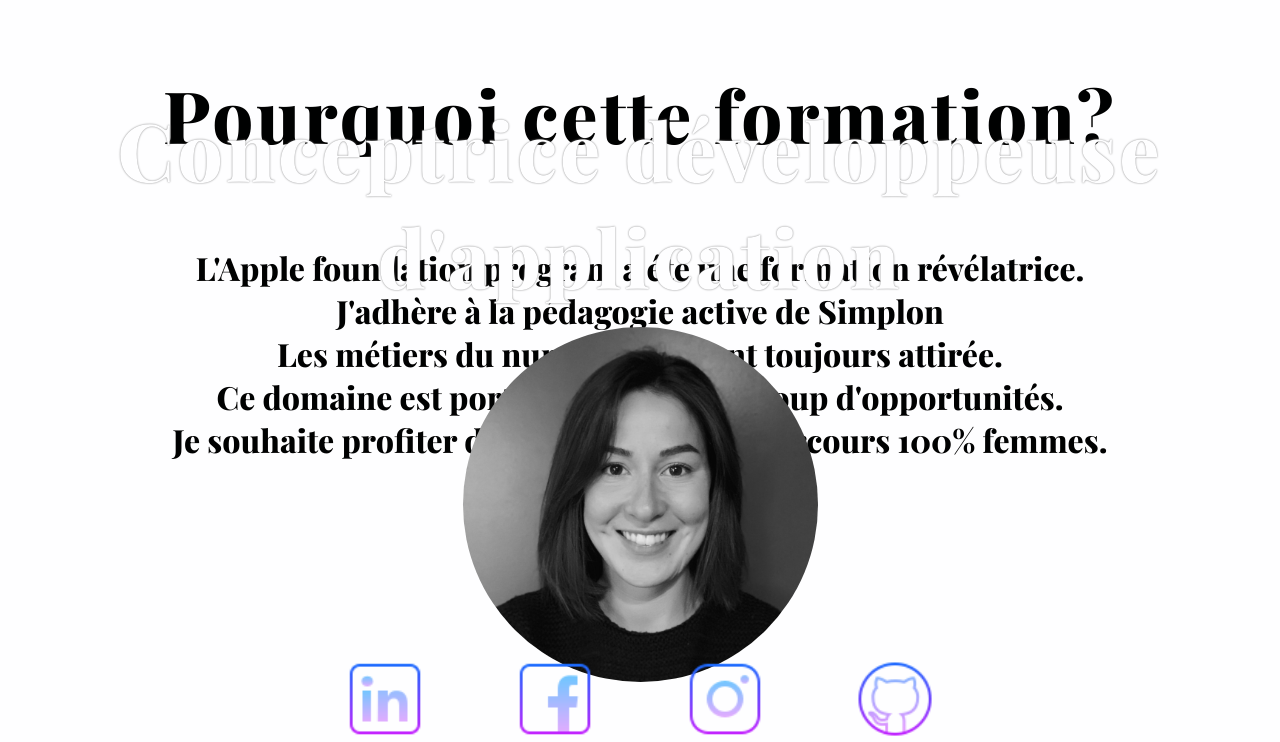
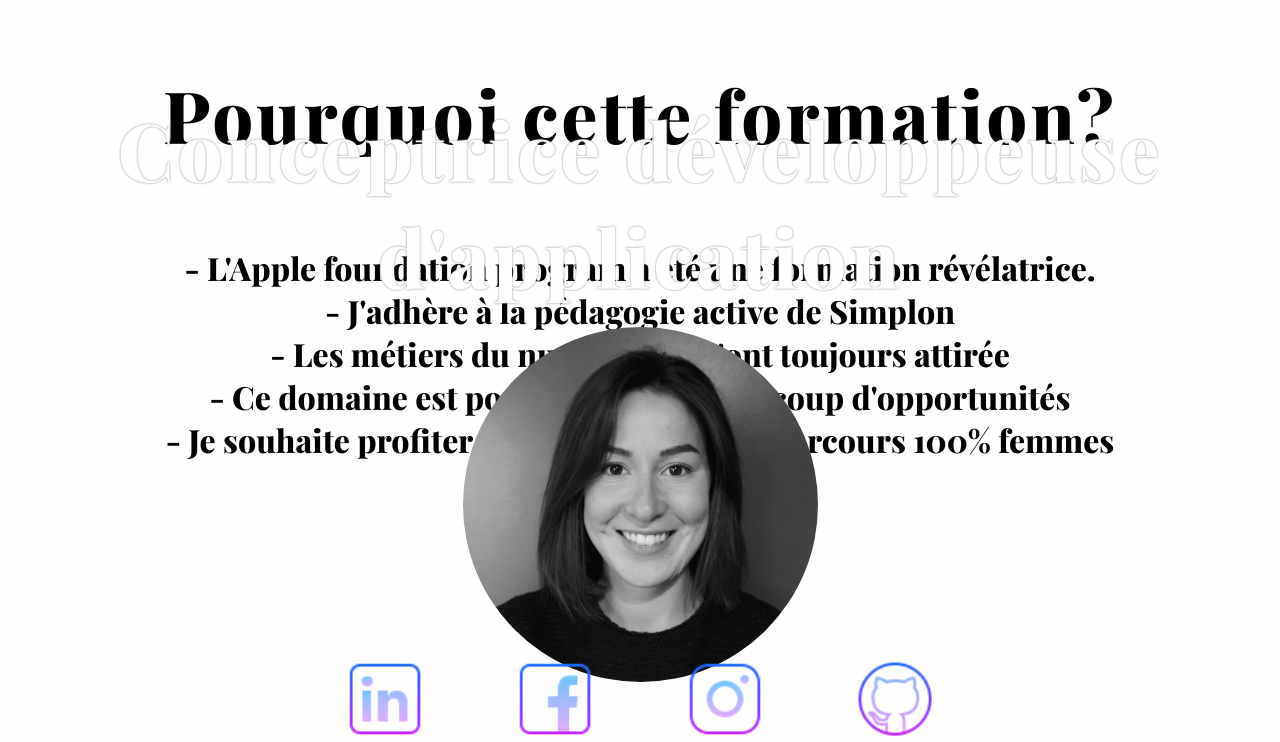
Before and after one commit to Lexie-web/Lexie-web, a plain HTML site: page index.html in a window 1280 px wide. Shown: the part 358-1100 px from the top of the page. Drawn offline with Linux system fonts and the light colour scheme.

Commit message:
Update index.html

```diff
--- a/index.html
+++ b/index.html
@@ -46,15 +46,15 @@
         <br><br><br><br>
         <div class="list">
             <ul>
-                <li>L'Apple foundation program a été une formation révélatrice.</li>
+                <li>- L'Apple foundation program a été une formation révélatrice.</li>
 
-                <li>J'adhère à la pédagogie active de Simplon</li>
+                <li>- J'adhère à la pédagogie active de Simplon</li>
 
-                <li>Les métiers du numérique m'ont toujours attirée.</li>
+                <li>- Les métiers du numérique m'ont toujours attirée</li>
 
-                <li>Ce domaine est porteur et offre beaucoup d'opportunités.</li>
+                <li>- Ce domaine est porteur et offre beaucoup d'opportunités</li>
 
-                <li>Je souhaite profiter de l'opportunité du parcours 100% femmes.</li>
+                <li>- Je souhaite profiter de l'opportunité du parcours 100% femmes</li>
             </ul>
             <br>
         <div class="social-media">
```
